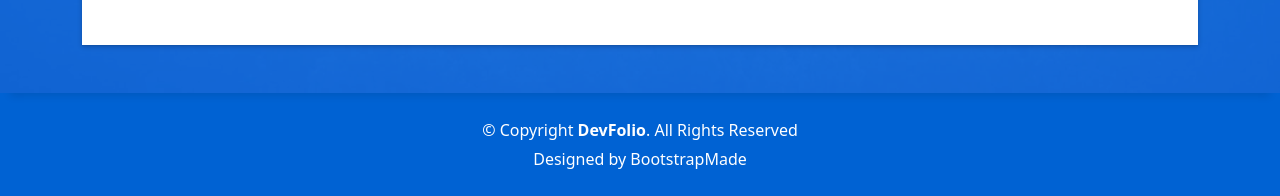
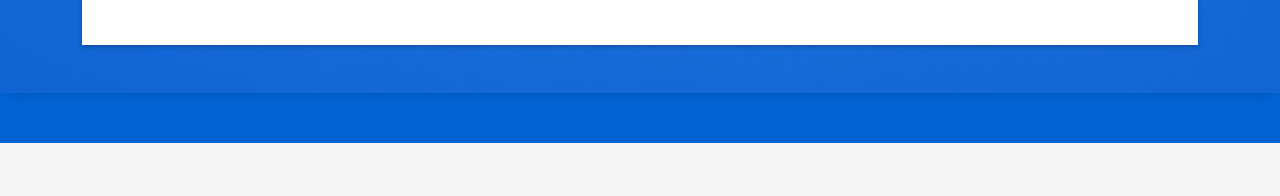
Before and after one commit to kamalan2k4/CodeAlpha_Portfolio, a plain HTML site: page index.html in a window 1280 px wide. Shown: the part 6156-6352 px from the top of the page. After the commit the page ends 6299 px from the top, so only its background shows below. Drawn offline with Linux system fonts and the light colour scheme.

Commit message:
Update index.html

```diff
--- a/index.html
+++ b/index.html
@@ -754,7 +754,7 @@
       <div class="row">
         <div class="col-sm-12">
           <div class="copyright-box">
-            <p class="copyright">&copy; Copyright <strong>DevFolio</strong>. All Rights Reserved</p>
+
             <div class="credits">
               <!--
               All the links in the footer should remain intact.
@@ -762,7 +762,7 @@
               Licensing information: https://bootstrapmade.com/license/
               Purchase the pro version with working PHP/AJAX contact form: https://bootstrapmade.com/buy/?theme=DevFolio
             -->
-              Designed by <a href="https://bootstrapmade.com/">BootstrapMade</a>
+
             </div>
           </div>
         </div>
```
